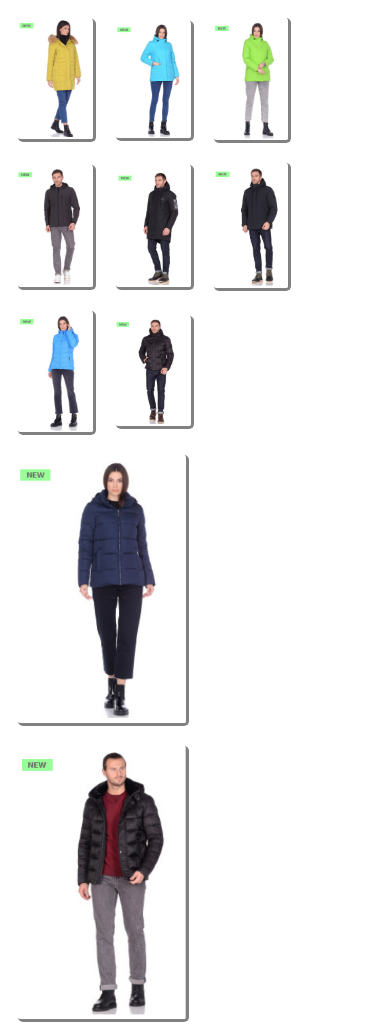
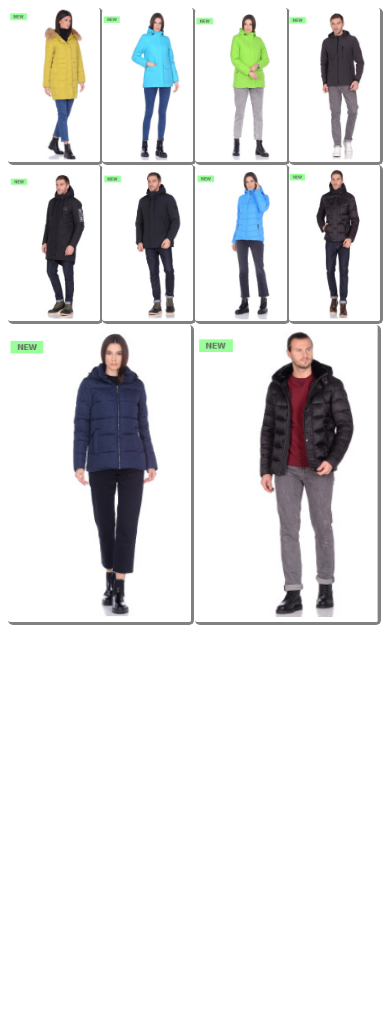
Before and after one commit to AliakseiRauba/WA, a plain HTML site: page HW1/Task5.html in a window 390 px wide. After the commit the page ends 844 px from the top, so only its background shows below. Drawn offline with Linux system fonts and the light colour scheme.

Commit message:
HW2 Tasks 1-2

```diff
--- a/HW1/Task5.html
+++ b/HW1/Task5.html
@@ -11,16 +11,16 @@
 
 <body>
     <div class="container">
-        <img src="content/Screenshot_1.png" alt="">
-        <img src="content/Screenshot_2.png" alt="">
-        <img src="content/Screenshot_3.png" alt="">
-        <img src="content/Screenshot_4.png" alt="">
-        <img src="content/Screenshot_5.png" alt="">
-        <img src="content/Screenshot_6.png" alt="">
-        <img src="content/Screenshot_7.png" alt="">
-        <img src="content/Screenshot_8.png" alt="">
-        <img src="content/Screenshot_9.png" alt="">
-        <img src="content/Screenshot_10.png" alt="">
+        <div class="img"><img src="content/Screenshot_1.png" alt=""></div>
+        <div class="img"><img src="content/Screenshot_2.png" alt=""></div>
+        <div class="img"><img src="content/Screenshot_3.png" alt=""></div>
+        <div class="img"><img src="content/Screenshot_4.png" alt=""></div>
+        <div class="img"><img src="content/Screenshot_5.png" alt=""></div>
+        <div class="img"><img src="content/Screenshot_6.png" alt=""></div>
+        <div class="img"><img src="content/Screenshot_7.png" alt=""></div>
+        <div class="img"><img src="content/Screenshot_8.png" alt=""></div>
+        <div class="img"><img src="content/Screenshot_9.png" alt=""></div>
+        <div class="img"><img src="content/Screenshot_10.png" alt=""></div>
     </div>
 </body>
 
--- a/HW1/task5_style.css
+++ b/HW1/task5_style.css
@@ -1,26 +1,25 @@
-.container {
-    width: 1920px;
-    display: flex;
-    flex-wrap: wrap;
-    align-items: center;
-}
-
 img {
-    width: 20%;
-    margin: 10px;
+    width: 98%;
+    height: 98%;
     border-bottom: solid 3px rgb(129, 129, 129);
     border-right: solid 3px rgb(129, 129, 129);
     border-radius: 5px;
 }
 
-@media only screen and (max-width: 1080px) {
-    .container {
-        width: 100%;
+.container {
+    display: flex;
+    flex-wrap: wrap;
+}
+
+.img {
+    flex: 1 20%;
+}
+
+@media (max-width: 1280px) {
+    .img {
+        flex: 1 25%;
     }
-    img {
-        width: 20%;
-    }
-    img:nth-last-child(-n+2) {
-        width: 45%;
+    .img:nth-last-child(-n+2) {
+        flex: 1 50%;
     }
 }
```
Also changed, not shown: HW2/Task1.html (added, +45 -0 lines), HW2/Task1.js (added, +35 -0 lines).
